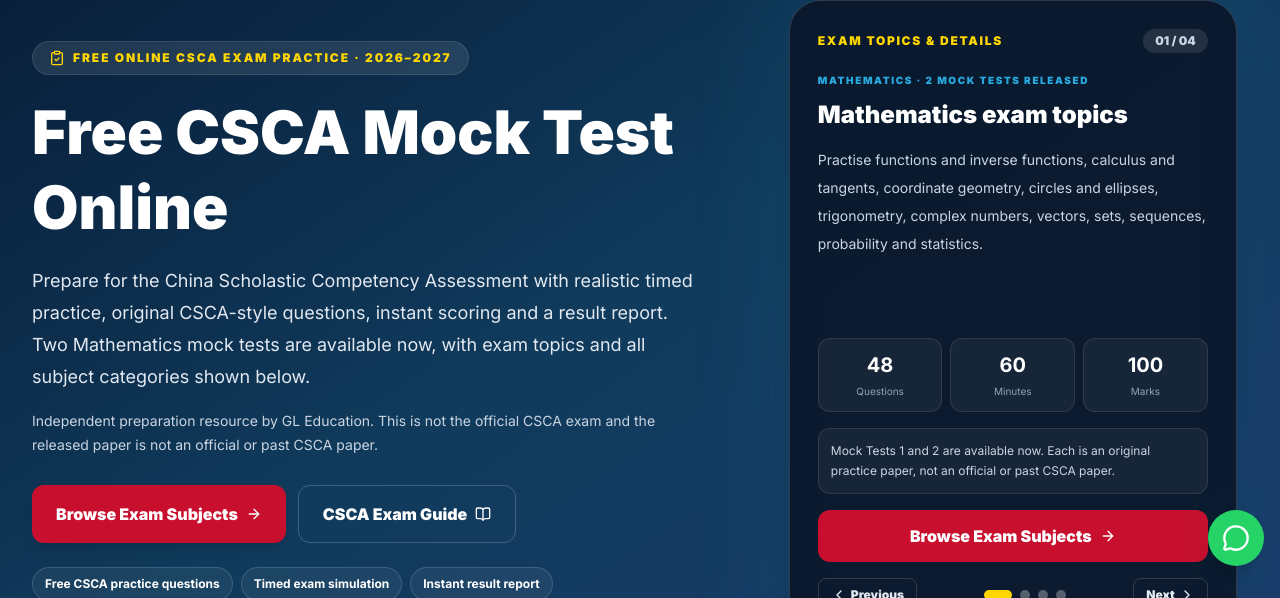
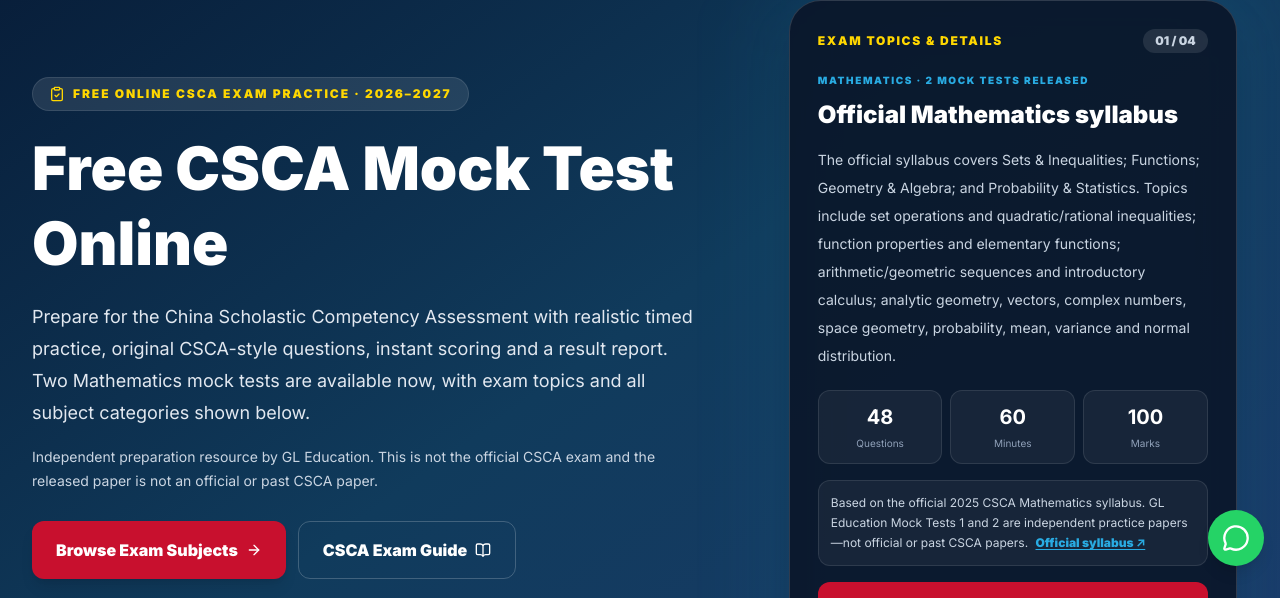
Before and after one commit to mdarifhasanbadsha/Globlearnedu, a Next.js app: page /csca/mocktest in a window 1280 px wide. Shown: the part 202-800 px from the top of the page. Built offline with nearby package versions, Linux system fonts and the light colour scheme; no server answers.

Commit message:
Use official CSCA syllabi and auto-advance mock test topics slider

```diff
--- a/src/app/(public)/csca/mocktest/page.tsx
+++ b/src/app/(public)/csca/mocktest/page.tsx
@@ -1,6 +1,7 @@
 "use client";
 
-import { useState } from "react";
+import { useEffect, useState } from "react";
+import { AnimatePresence, motion } from "framer-motion";
 import Link from "next/link";
 import {
   Calculator, Atom, FlaskConical, ArrowRight, ClipboardCheck, ShieldCheck,
@@ -104,33 +105,35 @@
   ]
 };
 
+const commonSubjectStats = [["48", "Questions"], ["60", "Minutes"], ["100", "Marks"]];
+
 const featureSlides = [
   {
     eyebrow: "MATHEMATICS · 2 MOCK TESTS RELEASED",
-    title: "Mathematics exam topics",
-    description: "Practise functions and inverse functions, calculus and tangents, coordinate geometry, circles and ellipses, trigonometry, complex numbers, vectors, sets, sequences, probability and statistics.",
-    stats: [["48","Questions"],["60","Minutes"],["100","Marks"]],
-    detail: "Mock Tests 1 and 2 are available now. Each is an original practice paper, not an official or past CSCA paper."
+    title: "Official Mathematics syllabus",
+    description: "The official syllabus covers Sets & Inequalities; Functions; Geometry & Algebra; and Probability & Statistics. Topics include set operations and quadratic/rational inequalities; function properties and elementary functions; arithmetic/geometric sequences and introductory calculus; analytic geometry, vectors, complex numbers, space geometry, probability, mean, variance and normal distribution.",
+    stats: commonSubjectStats,
+    detail: "Based on the official 2025 CSCA Mathematics syllabus. GL Education Mock Tests 1 and 2 are independent practice papers—not official or past CSCA papers."
   },
   {
-    eyebrow: "PHYSICS · TEST SETS IN PREPARATION",
-    title: "Physics topic overview",
-    description: "Planned practice areas include mechanics and motion, forces, work and energy, waves and oscillations, electricity and magnetism, heat and thermodynamics, and modern physics.",
-    stats: [["0 / 20","Released"],["60 min*","Format"],["MCQ*","Type"]],
-    detail: "Physics tests remain locked until their question sets have been supplied and reviewed. *Format details are indicative; confirm each released test's instructions."
+    eyebrow: "PHYSICS · NO MOCK TEST RELEASED YET",
+    title: "Official Physics syllabus",
+    description: "The official syllabus covers Mechanics; Electromagnetism; Thermodynamics; Optics; and Modern Physics. Topics include kinematics, Newton’s laws, momentum, work and energy, circular motion, oscillations and waves; electrostatics, circuits, magnetic forces and induction; gas kinetic theory and the first law; reflection/refraction, interference/diffraction; photoelectric effect, atomic structure and nuclear physics.",
+    stats: commonSubjectStats,
+    detail: "Based on the official 2025 CSCA Physics syllabus. GL Education Physics mock tests are still being prepared; no test is available yet."
   },
   {
-    eyebrow: "CHEMISTRY · TEST SETS IN PREPARATION",
-    title: "Chemistry topic overview",
-    description: "Planned practice areas include atomic structure and periodic trends, chemical bonding, stoichiometry, solutions and gases, acids and bases, equilibrium, kinetics, and organic chemistry.",
-    stats: [["0 / 20","Released"],["60 min*","Format"],["MCQ*","Type"]],
-    detail: "Chemistry tests remain locked until their question sets have been supplied and reviewed. *Format details are indicative; confirm each released test's instructions."
+    eyebrow: "CHEMISTRY · NO MOCK TEST RELEASED YET",
+    title: "Official Chemistry syllabus",
+    description: "The official syllabus covers Basic Chemical Concepts & Calculations; Properties & Reactions of Substances; Chemical Theories & Laws; and Chemical Experiments & Applications. Topics include matter, equations, concentration, pH and ideal-gas calculations; inorganic/organic substances, redox and ionic reactions; atomic structure, periodic law, bonding, kinetics/equilibrium and electrolyte solutions; laboratory methods, gases, purification and industrial processes.",
+    stats: commonSubjectStats,
+    detail: "Based on the official 2025 CSCA Chemistry syllabus. GL Education Chemistry mock tests are still being prepared; no test is available yet."
   },
   {
     eyebrow: "HOW MOCK TESTS WORK",
     title: "Practise, score and learn",
     description: "Choose a subject and a released test, complete the timed single-answer questions, submit your paper, then use the result page to review your selected options and read explanations.",
-    stats: [["1 answer","Per question"],["Instant","Score"],["Review","Answers"]],
+    stats: [["Choose", "A subject"], ["Take", "A timed test"], ["Review", "Your answers"]],
     detail: "These are independent GL Education practice resources and do not register you for the official CSCA examination."
   }
 ];
@@ -138,6 +141,14 @@
 export default function FreeMockTestsPage() {
   const [activeSlide, setActiveSlide] = useState(0);
   const slide = featureSlides[activeSlide];
+
+  // Auto-advance the carousel; manual controls reset the interval.
+  useEffect(() => {
+    const timer = window.setTimeout(() => {
+      setActiveSlide(current => (current + 1) % featureSlides.length);
+    }, 8000);
+    return () => window.clearTimeout(timer);
+  }, [activeSlide]);
   const browseSubjects = () => document.getElementById("subjects")?.scrollIntoView({ behavior: "smooth", block: "start" });
   return (
     <main className="min-h-screen bg-slate-50 text-[#0A1628]">
@@ -168,13 +179,23 @@
               <div aria-hidden="true" className="absolute -inset-4 rounded-[2.5rem] bg-[#29ABE2]/10 blur-2xl" />
               <div className="relative overflow-hidden rounded-[2rem] border border-white/15 bg-[#0A1628]/90 p-6 shadow-2xl md:p-7">
                 <div className="flex items-center justify-between gap-3"><span className="text-xs font-black uppercase tracking-[.14em] text-[#FFD700]">Exam topics & details</span><span className="rounded-full bg-white/10 px-3 py-1 text-xs font-black text-slate-300">{String(activeSlide+1).padStart(2,"0")} / {String(featureSlides.length).padStart(2,"0")}</span></div>
-                <div className="mt-5 min-h-[245px]">
-                  <p className="text-[10px] font-black uppercase tracking-[.16em] text-[#29ABE2]">{slide.eyebrow}</p>
-                  <h2 className="mt-3 text-2xl font-black leading-tight">{slide.title}</h2>
-                  <p className="mt-4 text-sm leading-7 text-slate-300">{slide.description}</p>
-                </div>
-                <div className="mt-5 grid grid-cols-3 gap-2">{slide.stats.map(([value,label])=><div key={label} className="rounded-xl border border-white/10 bg-white/5 p-3 text-center"><b className="block text-lg md:text-xl">{value}</b><span className="mt-1 block text-[10px] leading-4 text-slate-400">{label}</span></div>)}</div>
-                <p className="mt-4 min-h-[64px] rounded-xl border border-white/10 bg-white/5 p-3 text-xs leading-5 text-slate-300">{slide.detail}</p>
+                <AnimatePresence mode="wait" initial={false}>
+                  <motion.div
+                    key={activeSlide}
+                    initial={{ opacity: 0, x: 18 }}
+                    animate={{ opacity: 1, x: 0 }}
+                    exit={{ opacity: 0, x: -18 }}
+                    transition={{ duration: 0.3, ease: "easeOut" }}
+                  >
+                    <div className="mt-5 min-h-[245px]" aria-live="off">
+                      <p className="text-[10px] font-black uppercase tracking-[.16em] text-[#29ABE2]">{slide.eyebrow}</p>
+                      <h2 className="mt-3 text-2xl font-black leading-tight">{slide.title}</h2>
+                      <p className="mt-4 text-sm leading-7 text-slate-300">{slide.description}</p>
+                    </div>
+                    <div className="mt-5 grid grid-cols-3 gap-2">{slide.stats.map(([value,label])=><div key={label} className="rounded-xl border border-white/10 bg-white/5 p-3 text-center"><b className="block text-lg md:text-xl">{value}</b><span className="mt-1 block text-[10px] leading-4 text-slate-400">{label}</span></div>)}</div>
+                    <p className="mt-4 min-h-[64px] rounded-xl border border-white/10 bg-white/5 p-3 text-xs leading-5 text-slate-300">{slide.detail} <a href="https://csca.cn/testprep/" target="_blank" rel="noreferrer" className="ml-1 inline-flex font-black text-[#29ABE2] underline underline-offset-2 hover:text-white">Official syllabus ↗</a></p>
+                  </motion.div>
+                </AnimatePresence>
                 <button type="button" onClick={browseSubjects} className="mt-4 inline-flex w-full items-center justify-center gap-2 rounded-xl bg-[#C8102E] px-5 py-3.5 font-black text-white transition hover:bg-red-800">Browse Exam Subjects <ArrowRight className="h-4 w-4" /></button>
                 <div className="mt-4 flex items-center justify-between gap-3">
                   <button type="button" onClick={() => setActiveSlide(v => (v - 1 + featureSlides.length) % featureSlides.length)} aria-label="Previous exam topic slide" className="inline-flex items-center gap-1 rounded-lg border border-white/15 px-3 py-2 text-xs font-black text-slate-200 hover:bg-white/10"><ChevronLeft className="h-4 w-4" /> Previous</button>
```
